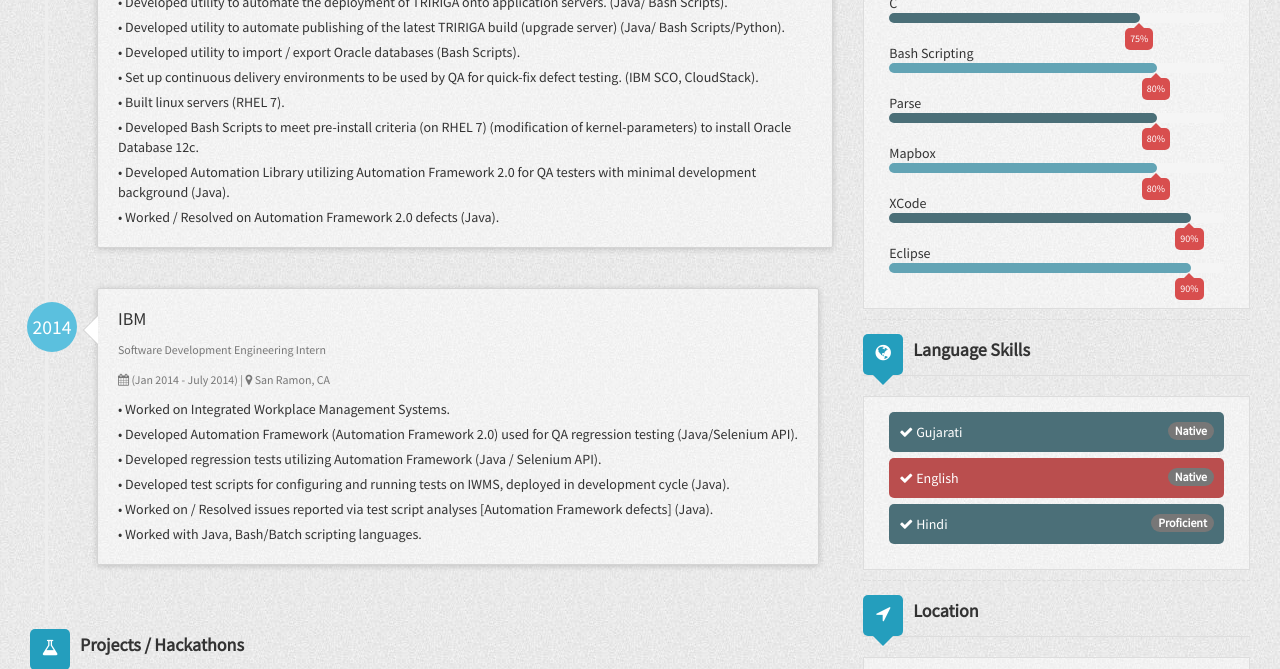
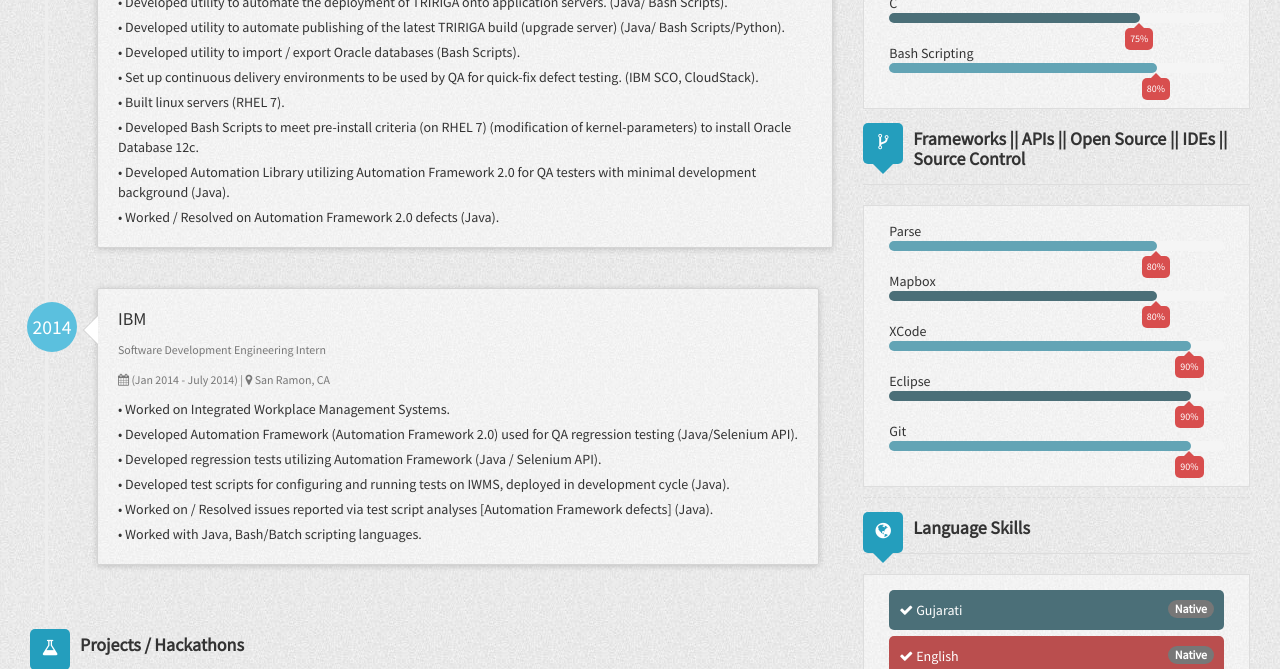
Before and after one commit to rainmaker490/rainmaker490.github.io, a Jekyll site: the page built from index.html, in a window 1280 px wide and 1400 px high, scrolled down 737 px, cut to the strip 0-669 px from the top of the window. Built offline with Jekyll 4.4.1, drawn with Linux system fonts in a browser that asks for light colours; some of the changed text lies outside the part shown.

Commit message:
Frameworks / Ide's Section

```diff
--- a/_config.yml
+++ b/_config.yml
@@ -104,10 +104,12 @@ author:
       duration: (Feb 2013)
       description:
         - description1:
+          caption: '• (http://acm.psu.edu/codepsu)'
+        - description2:
           caption: '• 2nd Place in the Intermediate Tier with a group of 3.'
-        - description2:
-          caption: '• ICPC-style programming competition hosted by the Penn State ACM and Penn State AWC. (http://acm.psu.edu/codepsu)'
         - description3:
+          caption: '• ICPC-style programming competition hosted by the Penn State ACM and Penn State AWC.'
+        - description4:
           caption: '• Used C++ and Java to solve problems.'
   educationHistory:
     - education1:
@@ -127,7 +129,7 @@ author:
     - language3:
       name: Hindi
       proficiency: Proficient
-  programmingSkills:
+  programmingLanguages:
     - skill1:
       name: Java
       percentage: 90%
@@ -143,15 +145,19 @@ author:
     - skill5:
       name: Bash Scripting
       percentage: 80%
-    - skill6:
+  programmingSkills:
+    - skill1:
       name: Parse
       percentage: 80%
-    - skill7:
+    - skill2:
       name: Mapbox
       percentage: 80%
-    - skill8:
+    - skill3:
       name: XCode
       percentage: 90%
-    - skill9:
+    - skill4:
       name: Eclipse
       percentage: 90%
+    - skill5:
+      name: Git
+      percentage: 90%
--- a/index.html
+++ b/index.html
@@ -128,8 +128,29 @@ layout: default
                     {% endfor %}
                 </ul>
             {% endif %}
+            {% if site.author.programmingLanguages %}
+                <h3 class="title with-icon"><span class="fa fa-code cat-title"></span> Programming Languages</h3>
+                <div class="grid-block">
+                    <ul class="list-unstyled list-skills">
+                        {% for programmingSkill in site.author.programmingLanguages %}
+                            <li>
+                                {% if programmingSkill.name %}
+                                    <span class="caption-skill">{{ programmingSkill.name }}</span>
+                                {% endif %}
+                                {% if programmingSkill.percentage %}
+                                    <div class="progress">
+                                        <div class="progress-bar" style="width: {{ programmingSkill.percentage }}">
+                                            <span>{{ programmingSkill.percentage }} </span>
+                                        </div>
+                                    </div>
+                                {% endif %}
+                            </li>
+                        {% endfor %}
+                    </ul>
+                </div>
+            {% endif %}
             {% if site.author.programmingSkills %}
-                <h3 class="title with-icon"><span class="fa fa-code cat-title"></span> Programming Skills</h3>
+                <h3 class="title with-icon"><span class="fa fa-code-fork cat-title"></span>Frameworks || APIs || Open Source || IDEs || Source Control</h3>
                 <div class="grid-block">
                     <ul class="list-unstyled list-skills">
                         {% for programmingSkill in site.author.programmingSkills %}
```
Also changed, not shown: 2 other files.
